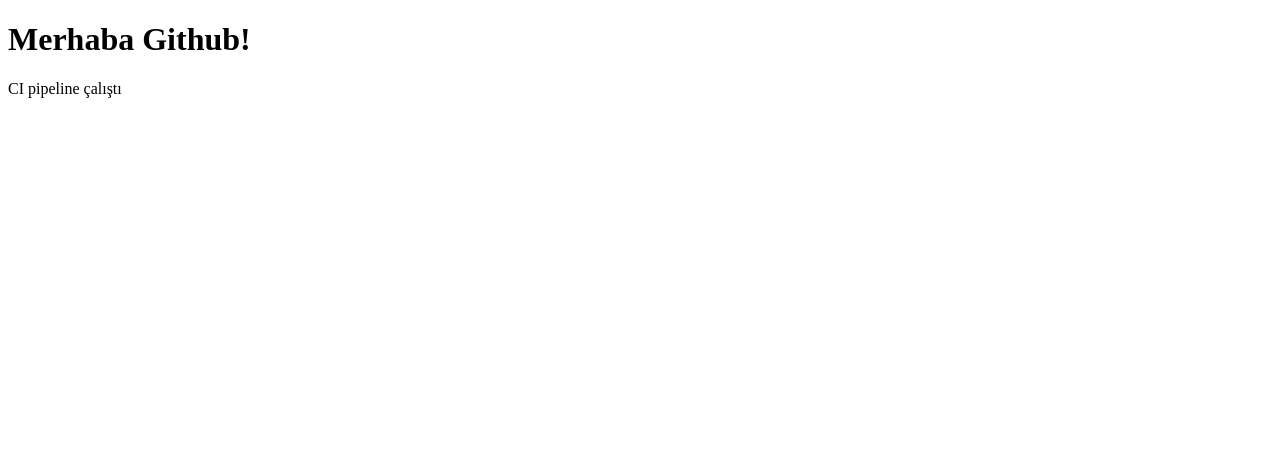
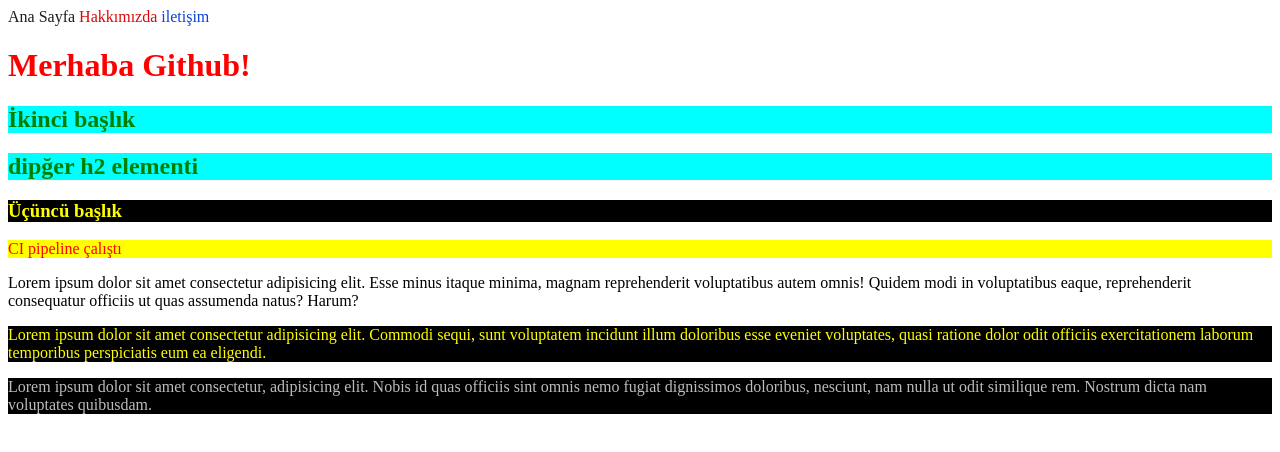
Before and after one commit to abircannet/staticwebsite, a plain HTML site: page index.html in a window 1280 px wide. Drawn offline with Linux system fonts and the light colour scheme.

Commit message:
hello ccss

```diff
--- /dev/null
+++ b/about.css
@@ -0,0 +1,36 @@
+/* body {
+    font-family: 'Segoe UI', Tahoma, Geneva, Verdana, sans-serif;
+    font-size: 16px;
+} */
+body {
+    margin: 0;
+}
+
+* {
+    font-family: 'Segoe UI', Tahoma, Geneva, Verdana, sans-serif;
+    font-size: 16px;
+}
+
+#logo {
+    width: 250px;
+}
+
+.container-full {
+    width: 100%;
+    padding-top: 10px;
+    padding-bottom: 10px;
+}
+
+.container {
+    width: 1000px;
+    margin: 0 auto;
+}
+
+.bg-gray {
+    background-color: #cbcbcb;
+}
+
+.bg-image {
+    height: 300px;
+    background-image: url("watermark.png");
+}
--- a/index.html
+++ b/index.html
@@ -5,14 +5,42 @@
     <meta charset="UTF-8">
     <meta http-equiv="X-UA-Compatible" content="IE=edge">
     <meta name="viewport" content="width=device-width, initial-scale=1.0">
+    <link rel="stylesheet" href="site.css">
     <title>
         Ana Sayfa
     </title>
+    <style>
+        /* p {
+            color: blue;
+        }
+
+        h2 {
+            color: blue;
+        } */
+    </style>
 </head>
 
 <body>
-    <h1>Merhaba Github!</h1>
-    <p>CI pipeline çalıştı</p>
+    <a href="">Ana Sayfa</a>
+    <a class="link" href="about.html">Hakkımızda</a>
+    <a class="link" id="contact-link" href="">iletişim</a>
+    <h1 style="color: red;">Merhaba Github!</h1>
+    <h2>İkinci başlık</h2>
+    <h2>dipğer h2 elementi</h2>
+    <h3 class="bg-dark text-yellow">Üçüncü başlık</h3>
+    <p id="ozel-p-elementi">CI pipeline çalıştı</p>
+    <p>Lorem ipsum dolor sit amet consectetur adipisicing elit. Esse minus itaque minima, magnam reprehenderit
+        voluptatibus autem omnis! Quidem modi in voluptatibus eaque, reprehenderit consequatur officiis ut quas
+        assumenda natus? Harum?</p>
+    <p class="text-yellow bg-dark ">Lorem ipsum dolor sit amet consectetur adipisicing elit. Commodi sequi, sunt
+        voluptatem incidunt
+        illum doloribus
+        esse eveniet voluptates, quasi ratione dolor odit officiis exercitationem laborum temporibus perspiciatis eum ea
+        eligendi.</p>
+    <p class="bg-dark text-primary"> Lorem ipsum dolor sit amet consectetur, adipisicing elit. Nobis id quas officiis
+        sint omnis nemo
+        fugiat dignissimos doloribus, nesciunt, nam nulla ut odit similique rem. Nostrum dicta nam voluptates quibusdam.
+    </p>
 </body>
 
 </html>
--- /dev/null
+++ b/site.css
@@ -0,0 +1,48 @@
+/*
+1. Element Selector
+2. Class Selector
+3. Id Selector
+*/
+
+
+h2 {
+    color: green;
+    background-color: aqua;
+}
+
+.bg-dark {
+    background-color: black;
+    /* background-color: red; */
+}
+
+.text-yellow {
+    color: yellow;
+    /* background-color: blue; */
+}
+
+.text-primary {
+    color: #bcbcbc;
+}
+
+#ozel-p-elementi {
+    color: red;
+    background-color: yellow;
+}
+
+a {
+    text-decoration: none;
+    color: #1e1c1c;
+
+}
+
+#contact-link {
+    color: #0e43d4;
+}
+
+.link {
+    color: #d90a0a;
+}
+
+a:hover {
+    color: cadetblue;
+}
```
Also changed, not shown: about.html (added, +48 -0 lines), watermark.png (added).
